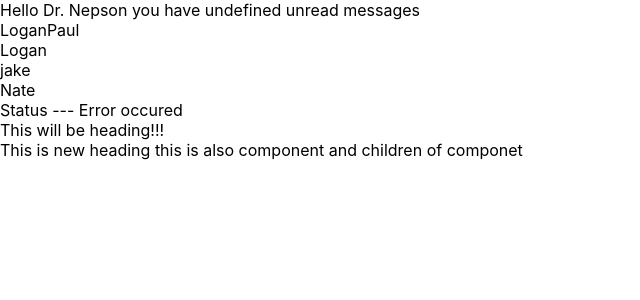
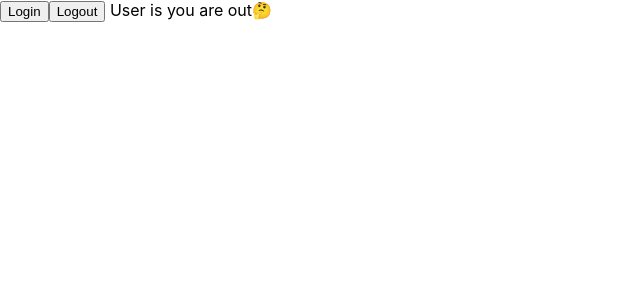
Before and after one commit to Pawan7-7/All-typscript-concepts, a React (Create React App) app: page / in a window 1280 px wide. Shown: the top 300 px of the page, without its empty margins (0-640 px from the left). Built offline with nearby package versions, Linux system fonts and the light colour scheme.

Commit message:
type inference in typescript understood

```diff
--- a/src/App.tsx
+++ b/src/App.tsx
@@ -1,8 +1,10 @@
+import { Button } from "./components/Button";
 import { Greet } from "./components/Greet";
 import { Heading } from "./components/Heading";
 import { Nepson } from "./components/Nepson";
 import { Person } from "./components/Person";
 import { PersonList } from "./components/PersonList";
+import { Logged } from "./components/state/Logged";
 import { Status } from "./components/Status";
 
 function App() {
@@ -18,7 +20,8 @@ function App() {
 
   return (
     <div>
-      <Greet name="Dr. Nepson" isLoggedIn={true} />
+      <Logged />
+      {/* <Greet name="Dr. Nepson" isLoggedIn={true} />
       <Person name={personName} />
       <PersonList names={personNameList} />
       <Status status="error" />
@@ -28,6 +31,11 @@ function App() {
           This is new heading this is also component and children of componet
         </Heading>
       </Nepson>
+      <Button
+        handleClick={() => {
+          console.log("Clicked");
+        }}
+      /> */}
     </div>
   );
 }
--- /dev/null
+++ b/src/components/Button.tsx
@@ -0,0 +1,9 @@
+import React from "react";
+type ButtonProps = { handleClick: () => void };
+export const Button = (props: ButtonProps) => {
+  return (
+    <div>
+      <button onClick={props.handleClick}>Click</button>
+    </div>
+  );
+};
--- /dev/null
+++ b/src/components/state/Logged.tsx
@@ -0,0 +1,18 @@
+import React, { useState } from "react";
+
+export const Logged = () => {
+  const [isLoggedIn, setLoggedIn] = useState(false);
+  const handleLogIn = () => {
+    setLoggedIn(true);
+  };
+  const handleLogOut = () => {
+    setLoggedIn(false);
+  };
+  return (
+    <div>
+      <button onClick={handleLogIn}>Login</button>
+      <button onClick={handleLogOut}>Logout</button>
+      <span> User is {isLoggedIn ? "You are in😎" : "you are out🤔"}</span>
+    </div>
+  );
+};
```
